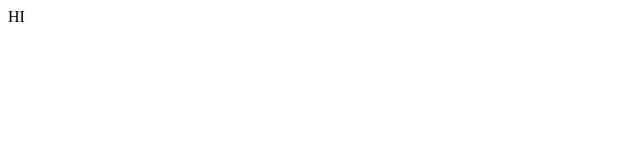
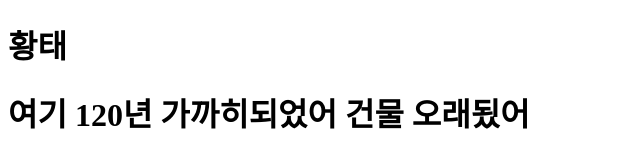
Before and after one commit to laeswo/webprograming, a plain HTML site: page index.html in a window 1280 px wide. Shown: the whole page, without its empty margins (0-640 px from the left). Drawn offline with Linux system fonts and the light colour scheme.

Commit message:
Add files via upload

```diff
--- a/index.html
+++ b/index.html
@@ -4,9 +4,10 @@
     <meta charset="UTF-8">
     <meta http-equiv="X-UA-Compatible" content="IE=edge">
     <meta name="viewport" content="width=device-width, initial-scale=1.0">
-    <title>Document</title>
+    <title>hwangtae</title>
 </head>
 <body>
-    HI
+    <h1>황태</h1>
+    <H1>여기 120년 가까히되었어 건물 오래됬어</H1>
 </body>
 </html>
```
